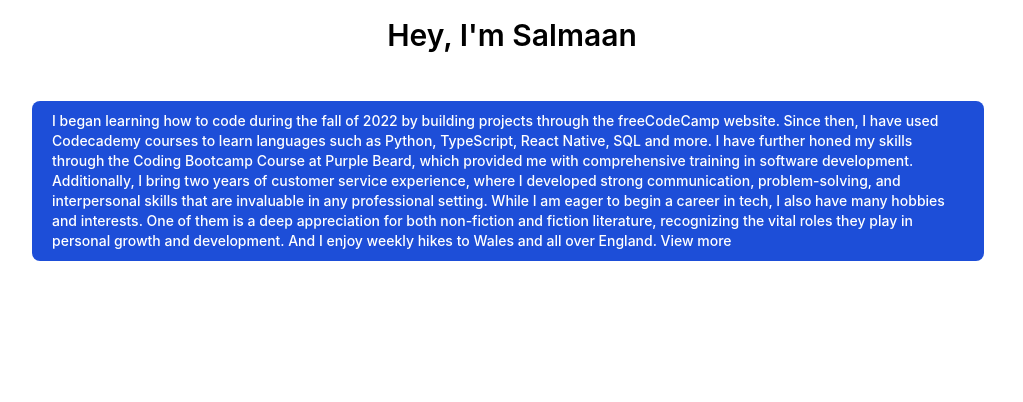
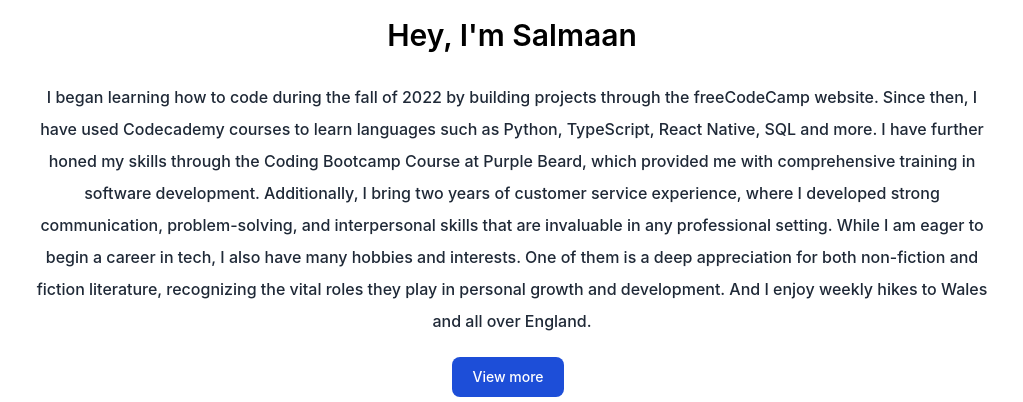
Before and after one commit to smahamoud/Portfolio, a Next.js app: page / in a window 1280 px wide. Shown: the part 2106-2508 px from the top of the page, without its empty margins (128-1151 px from the left). Before the commit the page ends 2375 px from the top, so only its background shows below. Built offline with nearby package versions, Linux system fonts and the light colour scheme.

Commit message:
about section

```diff
--- a/pages/index.js
+++ b/pages/index.js
@@ -145,17 +145,16 @@ export default function Home() {
           <div className="text-center">
             <h3 className="text-3xl py-2 font-semibold dark:text-white">Hey, I&apos;m Salmaan</h3>
             <p className="text-md py-5 font-medium leading-8 text-gray-800 dark:text-gray-200">
+            I began learning how to code during the fall of 2022 by building projects through the freeCodeCamp website. Since then, I have used Codecademy courses to learn languages such as Python, TypeScript, React Native, SQL and more. I have further honed my skills through the Coding Bootcamp Course at Purple Beard, which provided me with comprehensive training in software development. Additionally, I bring two years of customer service experience, where I developed strong communication, problem-solving, and interpersonal skills that are invaluable in any professional setting.
+
+While I am eager to begin a career in tech, I also have many hobbies and interests. One of them is a deep appreciation for both non-fiction and fiction literature, recognizing the vital roles they play in personal growth and development. And I enjoy weekly hikes to Wales and all over England.
 
             </p>
           </div>
           <div className="flex justify-center">
             <a
               href="https://www.linkedin.com/in/salmaan-mahamoud-981a9025a/"
-              className="text-white bg-blue-700 hover:bg-blue-800 focus:ring-4 focus:ring-blue-300 font-medium rounded-lg text-sm px-5 py-2.5 mr-2 mb-2 dark:bg-blue-600 dark:hover:bg-blue-700 focus:outline-none dark:focus:ring-blue-800"
-            >I began learning how to code during the fall of 2022 by building projects through the freeCodeCamp website. Since then, I have used Codecademy courses to learn languages such as Python, TypeScript, React Native, SQL and more. I have further honed my skills through the Coding Bootcamp Course at Purple Beard, which provided me with comprehensive training in software development. Additionally, I bring two years of customer service experience, where I developed strong communication, problem-solving, and interpersonal skills that are invaluable in any professional setting.
-
-            While I am eager to begin a career in tech, I also have many hobbies and interests. One of them is a deep appreciation for both non-fiction and fiction literature, recognizing the vital roles they play in personal growth and development. And I enjoy weekly hikes to Wales and all over England.
-              View more
+              className="text-white bg-blue-700 hover:bg-blue-800 focus:ring-4 focus:ring-blue-300 font-medium rounded-lg text-sm px-5 py-2.5 mr-2 mb-2 dark:bg-blue-600 dark:hover:bg-blue-700 focus:outline-none dark:focus:ring-blue-800"> View more
             </a>
           </div>
         </section>
```
